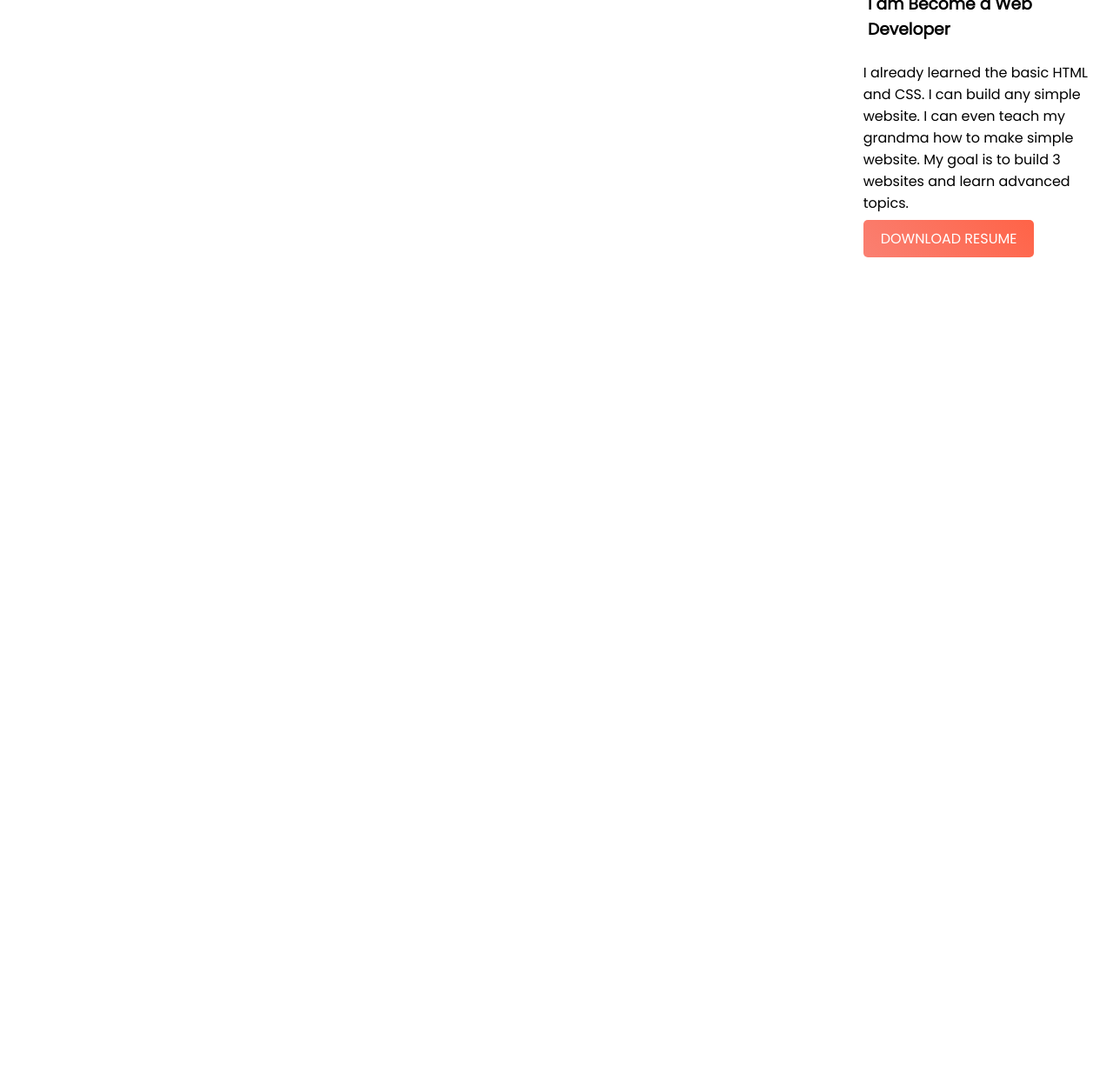
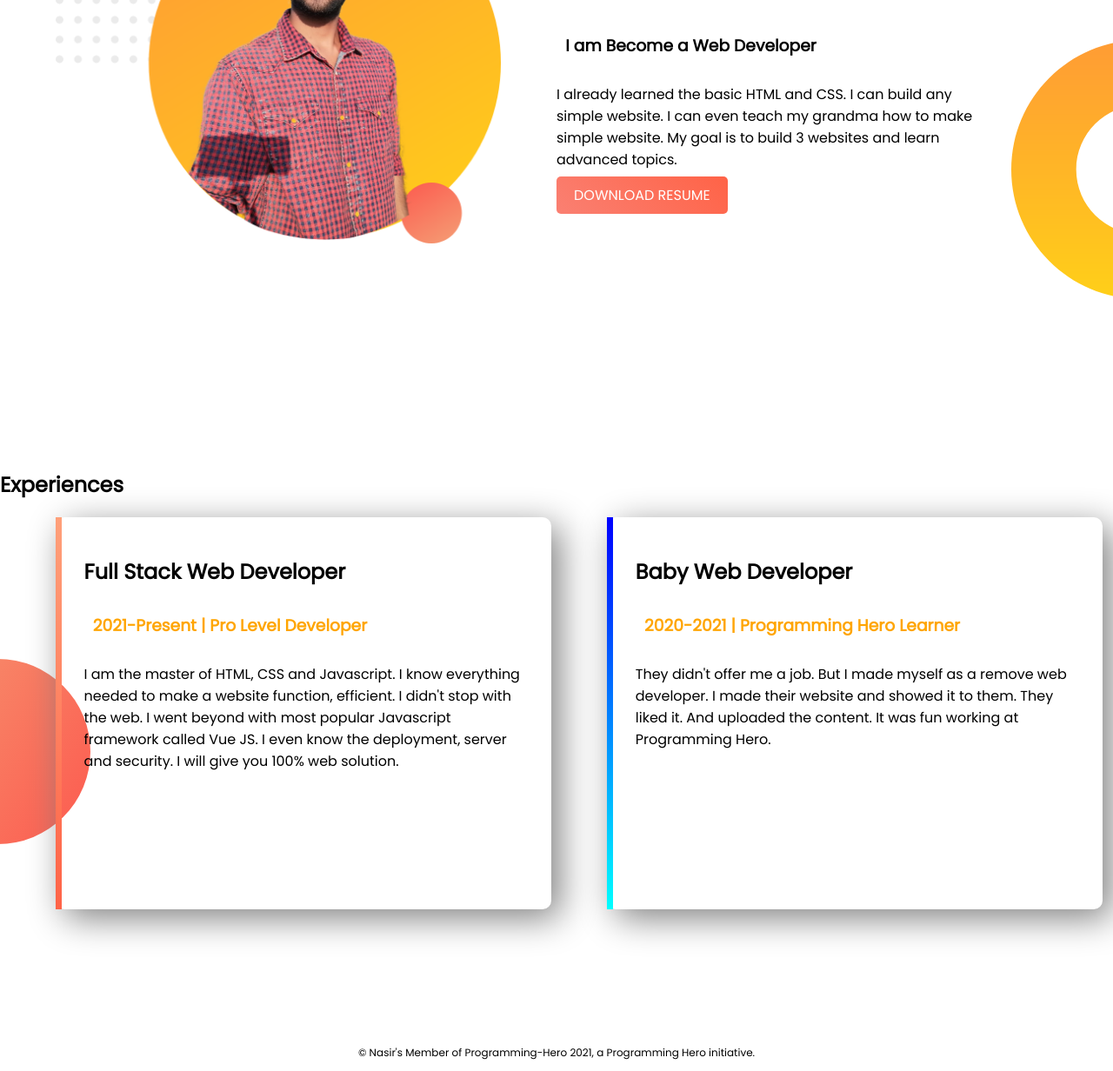
Before and after one commit to nafim96/personal_portfolio, a plain HTML site: page index.html in a window 1280 px wide. Shown: the part 780-2012 px from the top of the page at 87% size. Before the commit the page ends 1076 px from the top, so only its background shows below. Drawn offline with Linux system fonts and the light colour scheme.

Commit message:
complete portfolio

```diff
--- a/index.html
+++ b/index.html
@@ -27,17 +27,35 @@
     </section>
 
     <section class="dream-area">
-        <div class="half-width">
-            <img src="image/p-head.png" alt="top image">
+        <div class="dream-img">
+            <img src="image/p-head.png" alt="">
         </div>
-        <div class="half-width">
+        <div class="dream-content">
             <h1>Dream Area</h1>
-            <h3>I am  Become a Web Developer</h3>
+            <h3>I am Become a Web Developer</h3>
             <p>I already learned the basic HTML and CSS. I can build any simple website. I can even teach my grandma how to make simple website. My goal is to build 3 websites and learn advanced topics.</p>
-            <a href="http://www.facebook.com/nafim96" target="_blank" class="link-button-second">DOWNLOAD RESUME</a>
+            <a href="http://www.linkdin.com" target="-blank" class="link-button">DOWNLOAD RESUME    </a>
+        </div>
+    </section>
+
+    <section class="experience-area">
+        <h2>Experiences</h2>
+
+        <div id="full-stack" class="half-width single-experience">
+            <h2>Full Stack Web Developer</h2>
+            <h3 class="experience-title">2021-Present | Pro Level Developer</h3>
+            <p>I am the master of HTML, CSS and Javascript. I know everything needed to make a website function, efficient. I didn't stop with the web. I went beyond with most popular Javascript framework called Vue JS. I even know the deployment, server and security. I will give you 100% web solution.</p>
         </div>
 
+        <div id="baby-dev" class="half-width single-experience">
+            <h2>Baby Web Developer</h2>
+            <h3 class="experience-title">2020-2021 | Programming Hero Learner</h3>
+            <p>They didn't offer me a job. But I made myself as a remove web developer. I made their website and showed it to them. They liked it. And uploaded the content. It was fun working at Programming Hero.</p>
+        </div>
     </section>
+    <footer>
+        <p>© Nasir's Member of Programming-Hero 2021, a Programming Hero initiative.</p>
+    </footer>
 </body>
 
 </html>
--- a/style.css
+++ b/style.css
@@ -5,7 +5,6 @@ body{
 }
 h1{
     font-size: 50px;
-    padding-top:7%;
 }
 h3{
     font-weight: bold;
@@ -22,7 +21,7 @@ h3{
 
 }
 .half-width img{
-    width: 80%;
+    width: 100%;
 }
 
 .top-banner{
@@ -31,10 +30,8 @@ h3{
 }
 section{
     height: 500px;
+    padding-bottom:150px;
 }
-/* section .dream-area{
-    height: 500px;
-} */
 .link-button{
     text-decoration: none;
     background-image:linear-gradient(45deg, salmon,tomato);
@@ -43,14 +40,48 @@ section{
     font-weight: 700px;
     color: #fff;
 }
-.link-button-second{
-    text-decoration: none;
-    background-image:linear-gradient(45deg, salmon,tomato);
-    padding: 10px 20px;
-    border-radius: 5px;
-    font-weight: 700px;
-    color: #fff;
+.dream-img{
+    float: left;
+    width: 40%;
+    margin-left: 5%;
 }
 .dream-area{
-    display: flex;
+    background-image: url("image/dream-bg.png");
+    background-repeat: no-repeat;
+    background-position: right;
 }
+.dream-img img{
+    width: 100%;
+}
+.dream-content{
+    float: left;
+    width: 40%;
+    margin-left: 5%;
+}
+.experience-title{
+    color: #ffa500;
+}
+.single-experience{
+    box-shadow: 10px 10px 40px grey;
+    border-radius: 10px;
+    height: 80%;
+}
+#full-stack{
+    border-left: 7px solid;
+    border-image:linear-gradient(180deg, lightsalmon,tomato);
+    border-image-slice: 1;
+}
+#baby-dev{
+    border-left: 7px solid;
+    border-image:linear-gradient(180deg, blue,cyan);
+    border-image-slice: 1;
+}
+.experience-area{
+    background-image: url("image/exp-bg.png");
+    background-repeat: no-repeat;
+    background-position: left;
+}
+footer p{
+    text-align: center;
+    font-size: 12px;
+}
```
